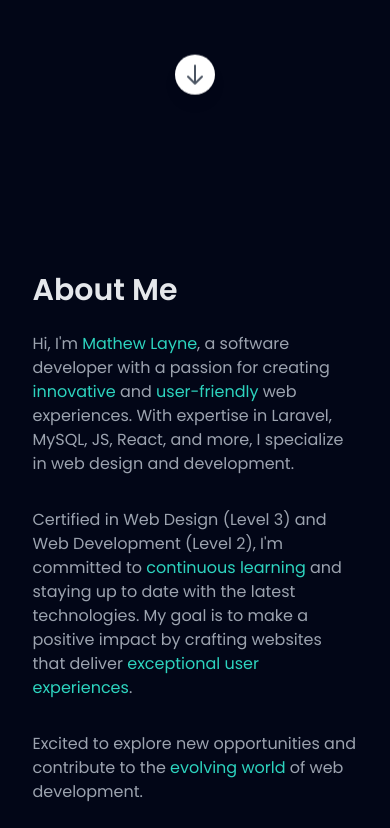
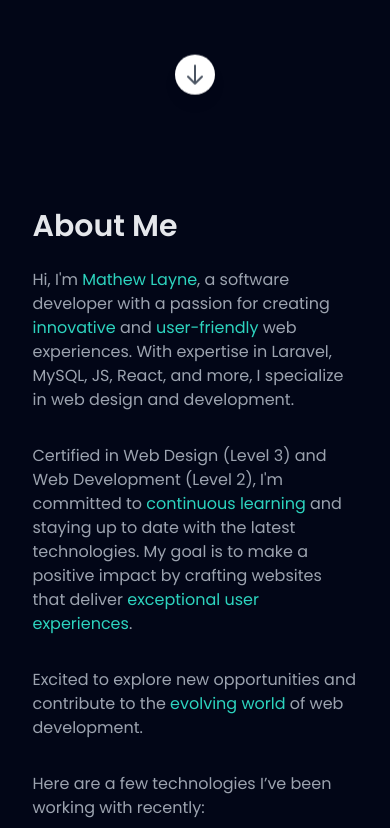
Before and after one commit to Mathew-Layne/my-portfolio, a React (Create React App) app: page / in a window 390 px wide. Shown: the part 696-1524 px from the top of the page. Built offline with nearby package versions, Linux system fonts and the light colour scheme.

Commit message:
about us update

```diff
--- a/src/Aboutme.js
+++ b/src/Aboutme.js
@@ -2,7 +2,7 @@ import { useState } from "react";
 
 const Aboutme = () => {
   return (
-    <div className="container text-gray-400  w-full md:py-16 py-32">
+    <div className="container text-gray-400  w-full py-16">
       <h2 className="text-3xl font-semibold my-6 text-gray-200">About Me</h2>
 
       <div className="content md:flex md:justify-between md:gap-x-20">
```
